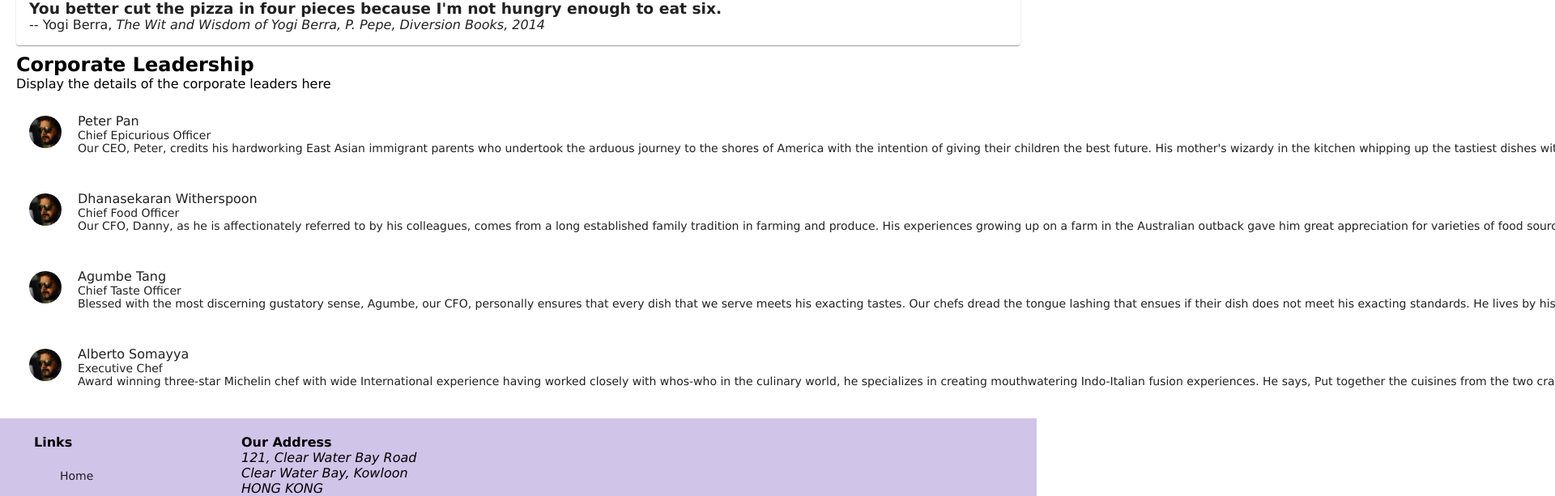
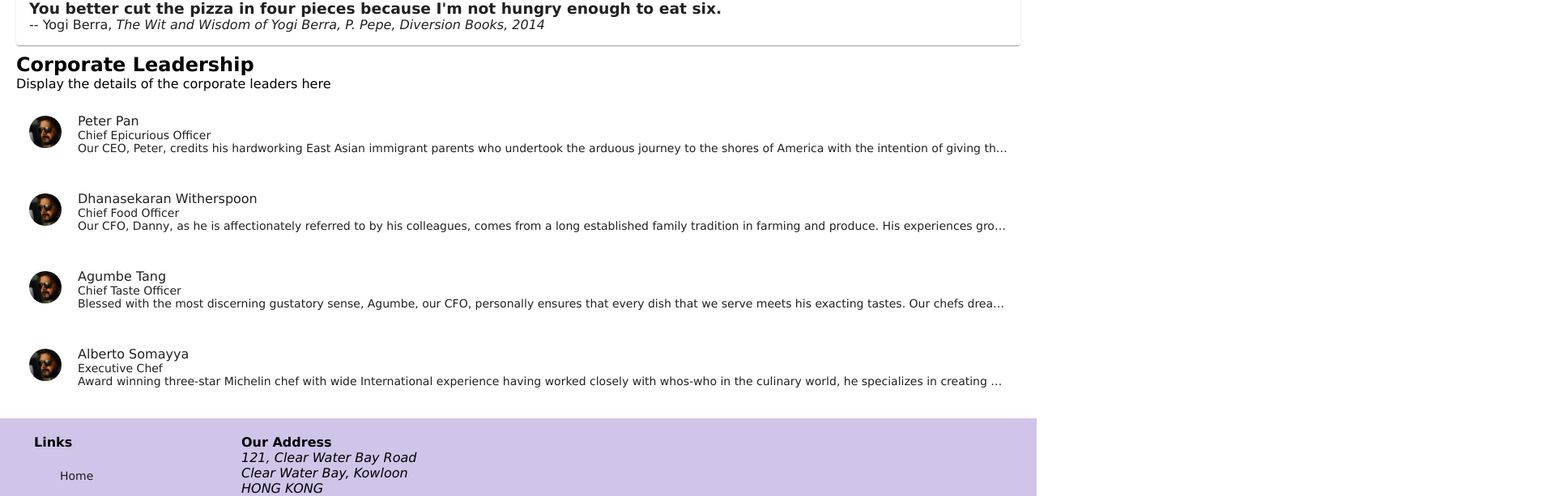
Before and after one commit to nazhimkalam/Learning-Angular-Coursera, an Angular app in the folder myProject/: page /about in a window 1280 px wide. Shown: the part 674-1287 px from the top of the page at 81% size, 1920 px wide, since content can reach past the window. Built offline with nearby package versions, Linux system fonts and the light colour scheme.

Commit message:
changed the styling for the about page

```diff
--- a/myProject/src/app/about/about.component.html
+++ b/myProject/src/app/about/about.component.html
@@ -80,7 +80,7 @@
               alt="{{ leader.name }}"
             />
           </div>
-          <div fxFlex="99" style="padding-left: 20px">
+          <div style="padding-left: 20px; width:90vw;">
             <p matLine>{{ leader.name }}</p>
             <p matLine>{{ leader.designation }}</p>
             <p matLine>{{ leader.description }}</p>
```
